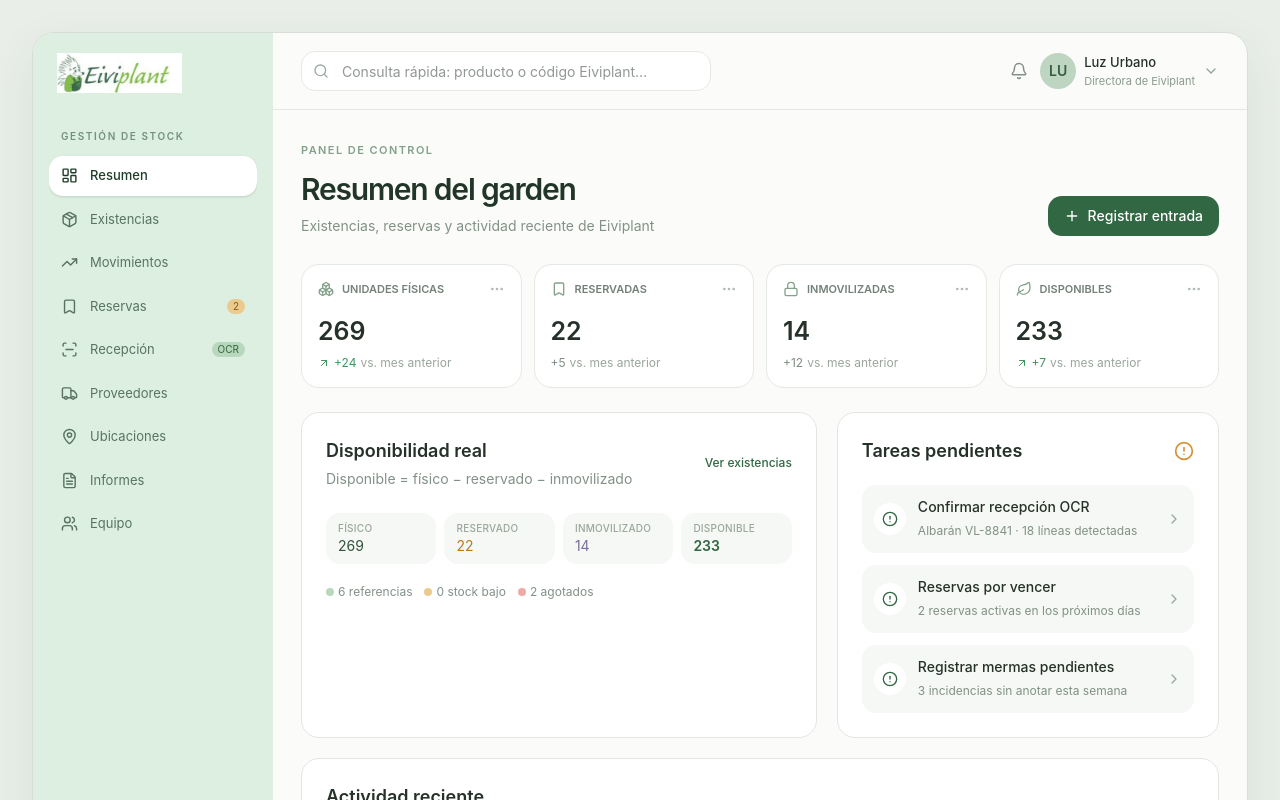
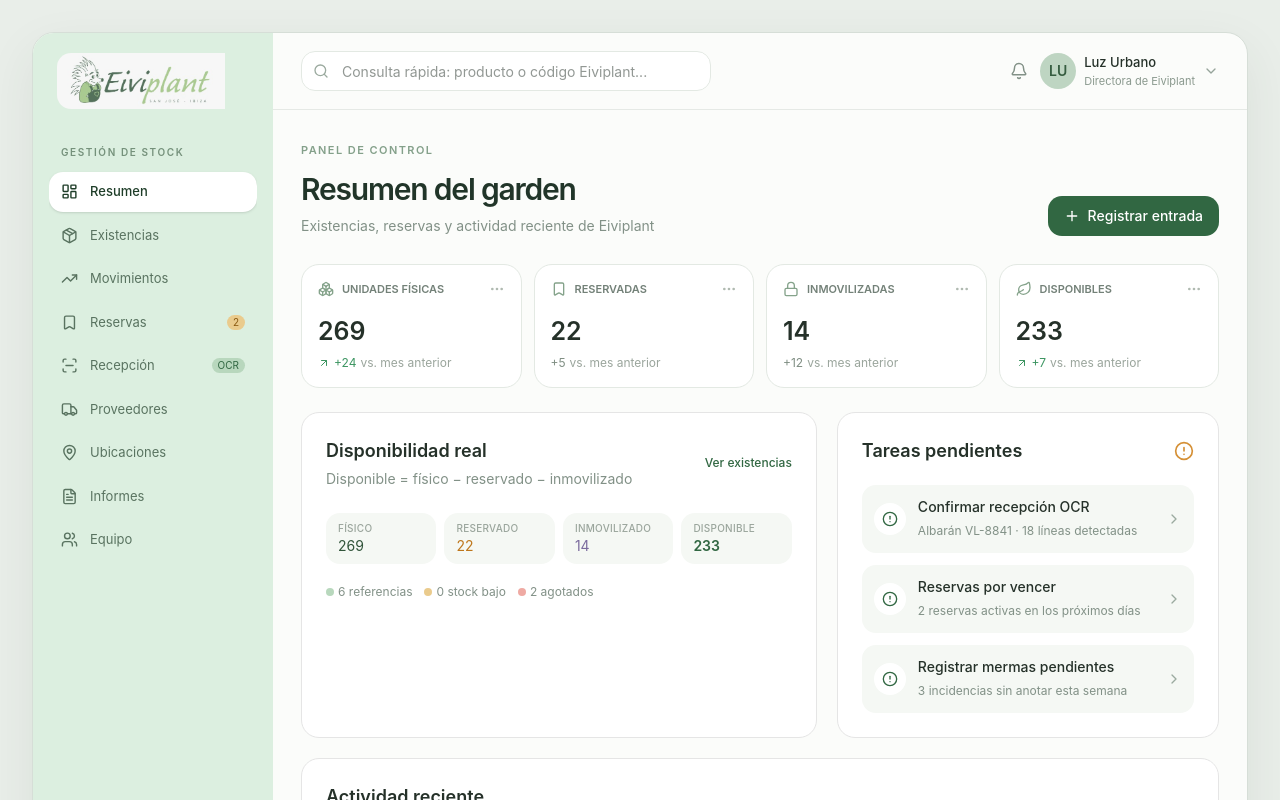
Before and after one commit to PabloM19/babyplant, a Next.js app: page / in a window 1280 px wide. Shown: the top 800 px of the page. Built offline with nearby package versions, Linux system fonts and the light colour scheme.

Commit message:
Actualizar logo definitivo Eiviplant con bordes redondeados.
Incluye la versión grande con San José - Ibiza en sidebar y cabecera móvil.

Co-authored-by: Cursor <cursoragent@cursor.com>

```diff
--- a/app/page.tsx
+++ b/app/page.tsx
@@ -208,7 +208,7 @@ function SidebarNav({
   return (
     <>
       <div className="mb-9 px-2">
-        <img src="/logo-eiviplant.jpg" alt="Eiviplant" className="h-10 w-auto max-w-full object-contain object-left" />
+        <img src="/logo-eiviplant.jpg" alt="Eiviplant" className="h-14 w-full max-w-full rounded-xl object-contain object-left" />
       </div>
       <nav className="flex flex-col gap-1 overflow-y-auto">
         <p className="mb-2 px-3 text-[10px] font-semibold tracking-[0.16em] text-[#75917b]">GESTIÓN DE STOCK</p>
@@ -389,7 +389,7 @@ export default function Page() {
               >
                 <Menu className="size-5" />
               </button>
-              <img src="/logo-eiviplant.jpg" alt="Eiviplant" className="h-8 w-auto object-contain" />
+              <img src="/logo-eiviplant.jpg" alt="Eiviplant" className="h-10 max-w-[180px] flex-1 rounded-lg object-contain object-left" />
               <button
                 type="button"
                 onClick={() => action('No tienes notificaciones nuevas')}
```
Also changed, not shown: public/logo-eiviplant.jpg.
